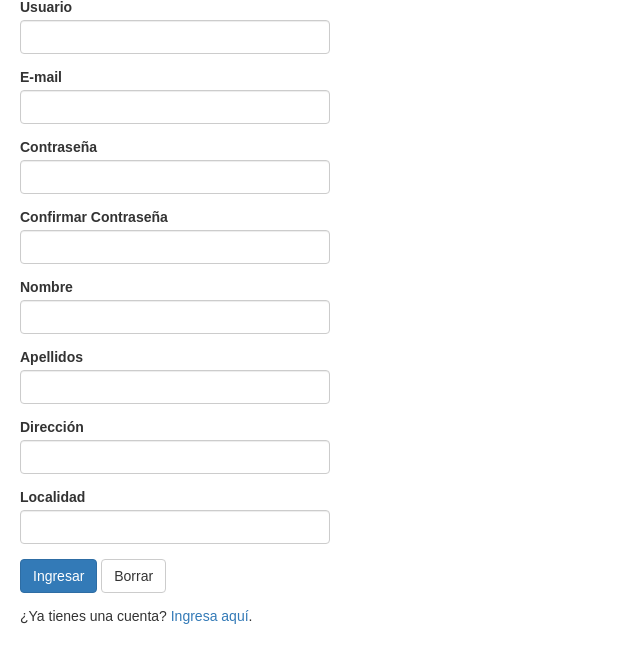
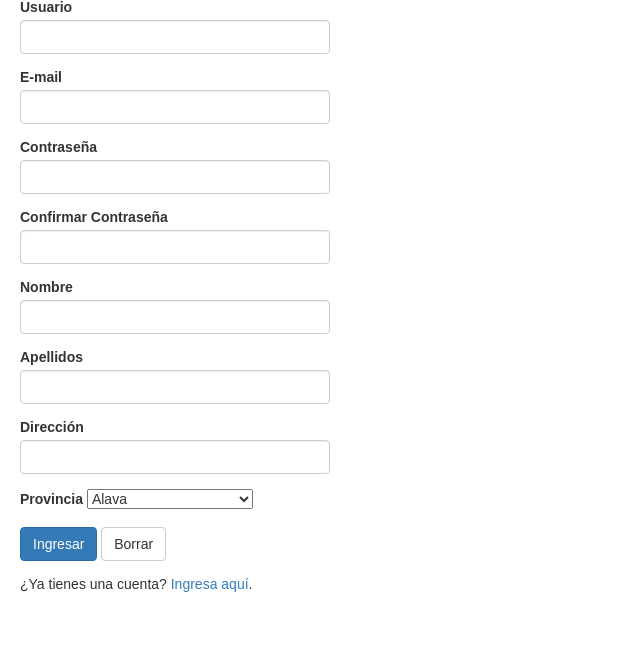
Before and after one commit to RaulGit123/ProyectoDW2, a PHP site: page /register.php in a window 1280 px wide. Shown: the part 110-773 px from the top of the page, without its empty margins (0-640 px from the left). Run offline with PHP 8.4, Linux system fonts and the light colour scheme.

Commit message:
Cambios en provincia 18/1/23 -san

```diff
--- a/login/register.php
+++ b/login/register.php
@@ -10,6 +10,7 @@ $nombre= $name_err="";
 $apellidos=$apellidos_err="";
 $direccion=$direccion_err="";
 $localidad=$localidad_err="";
+$listaProvincias=[];
 
 
 
@@ -97,11 +98,16 @@ if($_SERVER["REQUEST_METHOD"] == "POST"){
         $direccion = trim($_POST["direccion"]);
     }
 
-    if(empty(trim($_POST["localidad"]))){
-        $localidad_err="porfavor , introduzca su localidad.";
-    }else{
-        $localidad = trim($_POST["localidad"]);
-    }
+    // if(empty(trim($_POST["localidad"]))){
+    //     $localidad_err="porfavor , introduzca su localidad.";
+    // }else{
+    //     $localidad = trim($_POST["localidad"]);
+    // }
+
+
+$listaProvincias = trim($_POST["provincia"]);
+
+
 
     // Check input errors before inserting in database
 
@@ -120,7 +126,7 @@ if($_SERVER["REQUEST_METHOD"] == "POST"){
             $param_name = $nombre;
             $param_apellidos = $apellidos;
             $param_direccion = $direccion;
-            $param_provincia = $localidad;
+            $param_provincia = $listaProvincias;
             $param_mail =$mail;
 
             // Attempt to execute the prepared statement
@@ -194,11 +200,31 @@ if($_SERVER["REQUEST_METHOD"] == "POST"){
                 <input type="text" name="direccion" class="form-control" value="<?php echo $direccion; ?>">
                 <span class="help-block"><?php echo $direccion_err; ?></span>
             </div>
-            <div class="form-group <?php echo (!empty($localidad_err)) ? 'has-error' : ''; ?>">
+            <!-- <div class="form-group <?php echo (!empty($localidad_err)) ? 'has-error' : ''; ?>">
                 <label>Localidad</label>
                 <input type="text" name="localidad" class="form-control" value="<?php echo $localidad; ?>">
                 <span class="help-block"><?php echo $localidad_err; ?></span>
+            </div>    -->
+
+
+
+            <div class="form-group">
+                <label>Provincia</label>
+                <select name="provincia">
+
+                <?php
+                $listaProvincias = ['Alava', 'Albacete', 'Alicante', 'Almería', 'Asturias' ,'Avila', 'Badajoz', 'Barcelona', 'Burgos', 'Cáceres', 'Guipúzcoa', 'Huelva', 'Huesca', 'Islas Baleares', 'Jaén', 'León', 'Lérida', 'Lugo', 'Madrid', 'Málaga', 'Murcia', 'Navarra', 'Orense', 'Palencia', 'Las Palmas', 'Pontevedra', 'La Rioja', 'Salamanca', 'Segovia', 'Sevilla', 'Soria', 'Tarragona', 'Santa Cruz de Tenerife', 'Teruel', 'Toledo', 'Valencia', 'Valladolid', 'Vizcaya', 'Zamora', 'Zaragoza'];
+                echo count($listaProvincias);
+                for ($i=0; $i < count($listaProvincias); $i++) {
+                    echo "<option value=\"".$listaProvincias[$i]."\"";
+
+                    echo ">".$listaProvincias[$i];
+                }
+                ?>
+                </select>
+
             </div>
+
 
             <div class="form-group">
                 <input type="submit" class="btn btn-primary" value="Ingresar">
```
